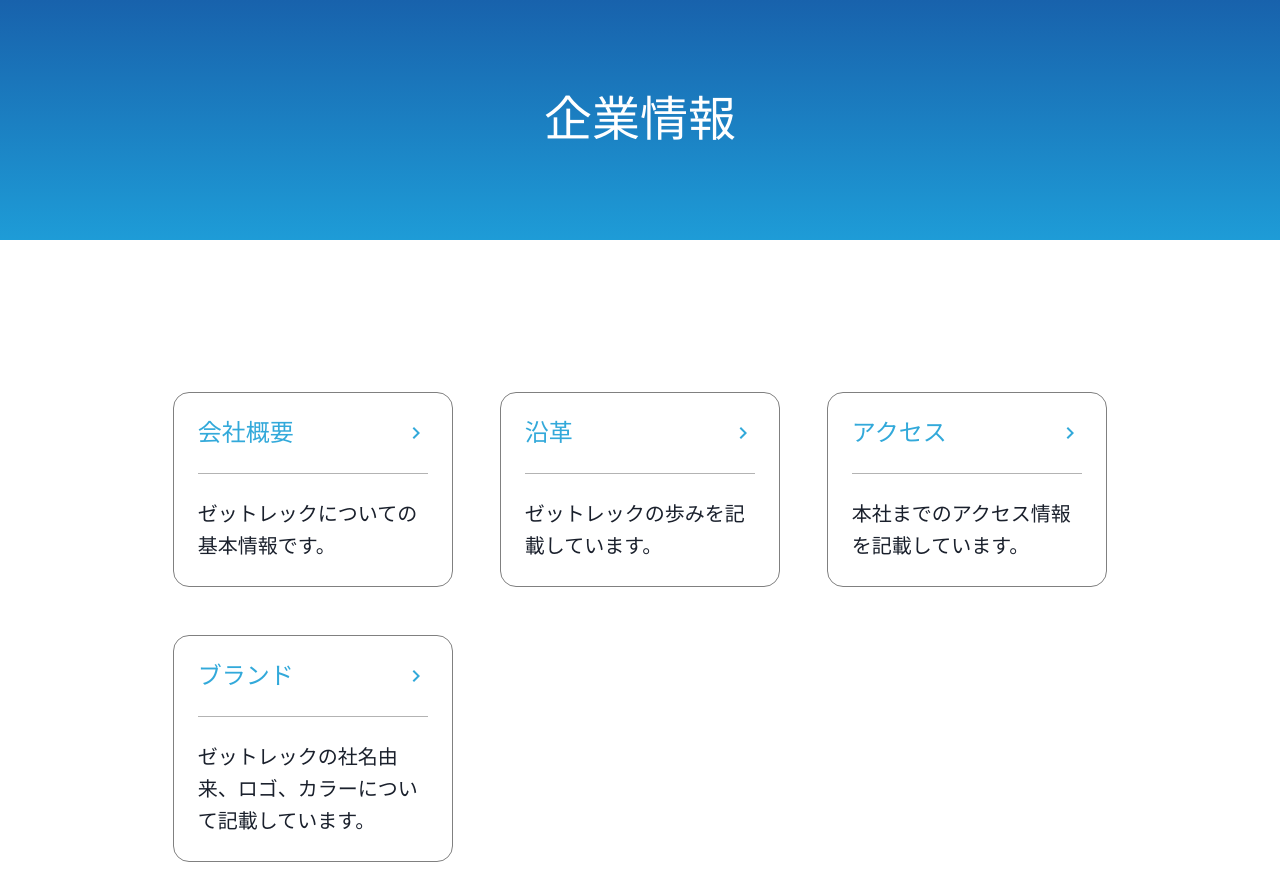
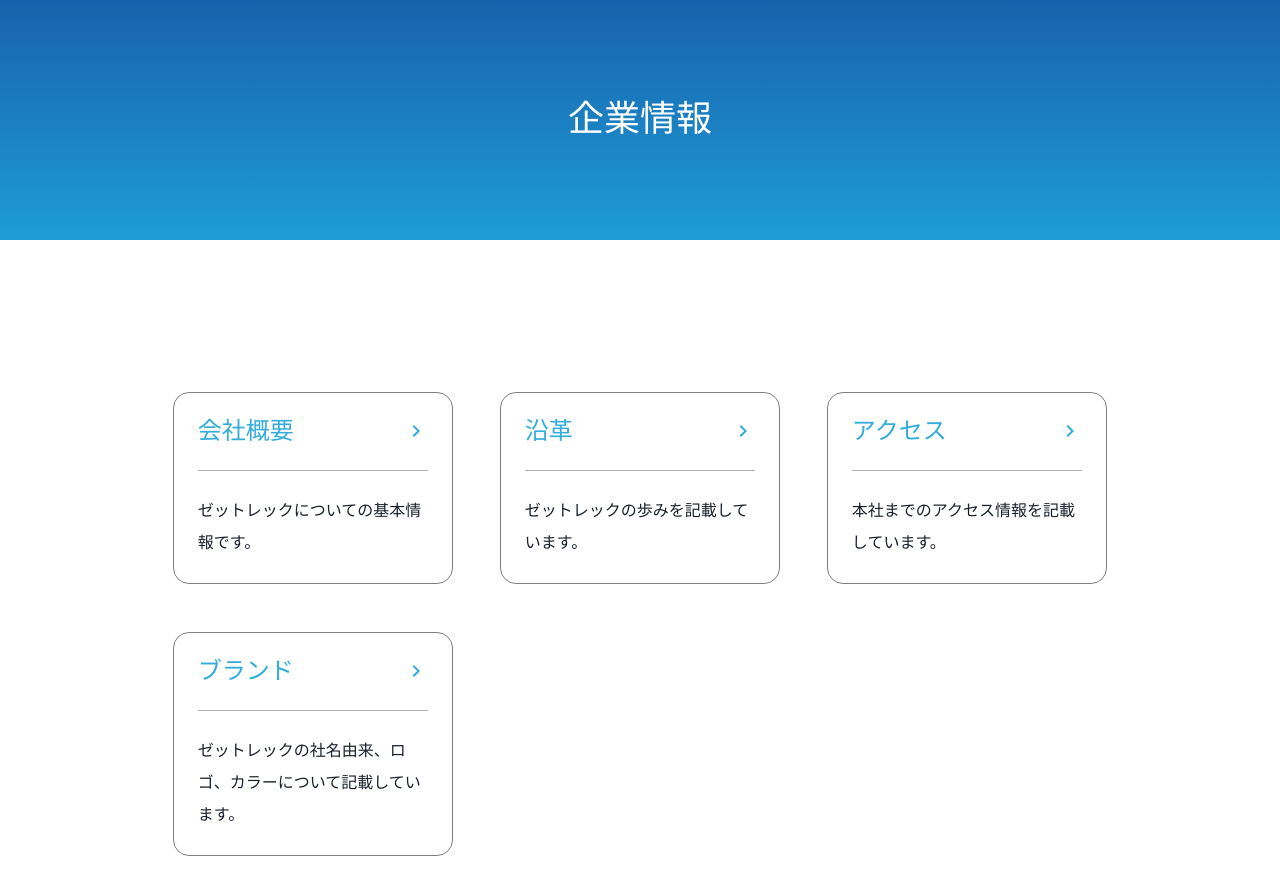
Before and after one commit to zrek-io/corporate-site-2, a Next.js app: page /about in a window 1280 px wide. Built offline with nearby package versions, Linux system fonts and the light colour scheme.

Commit message:
global themeのカスタマイズ

```diff
--- a/src/components/moclules/Card.js
+++ b/src/components/moclules/Card.js
@@ -1,4 +1,4 @@
-import { Box, Divider, Text } from "@chakra-ui/layout"
+import { Box, Divider, Text, Heading } from "@chakra-ui/layout"
 import { ChevronRightIcon } from "@chakra-ui/icons"
 
 export const Card = (props) => {
@@ -10,17 +10,17 @@
       my={6}
       p={[4, 6]}
       border="1px"
-      borderColor="#808080"
+      borderColor="primary.150"
       borderRadius="2xl"
     >
-      <Box display="flex" alignItems="center" justifyContent="space-between" color="#32a9da">
+      <Box display="flex" alignItems="center" justifyContent="space-between" color="primary.200">
         {/* カードタイトルとアイコン */}
-        <Text fontSize="2xl">{title}</Text>
+        <Heading as="h3" size="sm">{title}</Heading>
         <ChevronRightIcon fontSize="2xl" />
       </Box>
       <Divider my={6} />
       <Box>
-      <Text fontSize="xl">{explain}</Text>
+      <Text>{explain}</Text>
       </Box>
     </Box>
   )
--- a/src/components/moclules/SectionTitle.js
+++ b/src/components/moclules/SectionTitle.js
@@ -6,9 +6,9 @@
   return (
     <Box w="100%">
       <Box>
-        <Heading as="h3" fontSize="3xl" fontWeight="normal" color="#32a9da">{SectionTitle}</Heading>
+        <Heading as="h3" size="sm" color="primary.200">{SectionTitle}</Heading>
       </Box>
-      <Divider mt={4} mb={8} borderColor="#808080" />
+      <Divider mt={4} mb={8} borderColor="primary.150" />
     </Box>
   )
 }
--- a/src/components/organisations/Hero.js
+++ b/src/components/organisations/Hero.js
@@ -9,10 +9,10 @@
       alignItems="center"
       justifyContent="center"
       h={60}
-      bgGradient="linear(to-b, #1862ac, #1E9CD7)"
+      bgGradient="linear(to-b, primary.250, primary.300)"
       textAlign="center"
     >
-      <Heading fontWeight="normal" color="#fff" fontSize="5xl">{title}</Heading>
+      <Heading as="h1" size="xl" color="primary.50">{title}</Heading>
     </Box>
   )
 }
```
